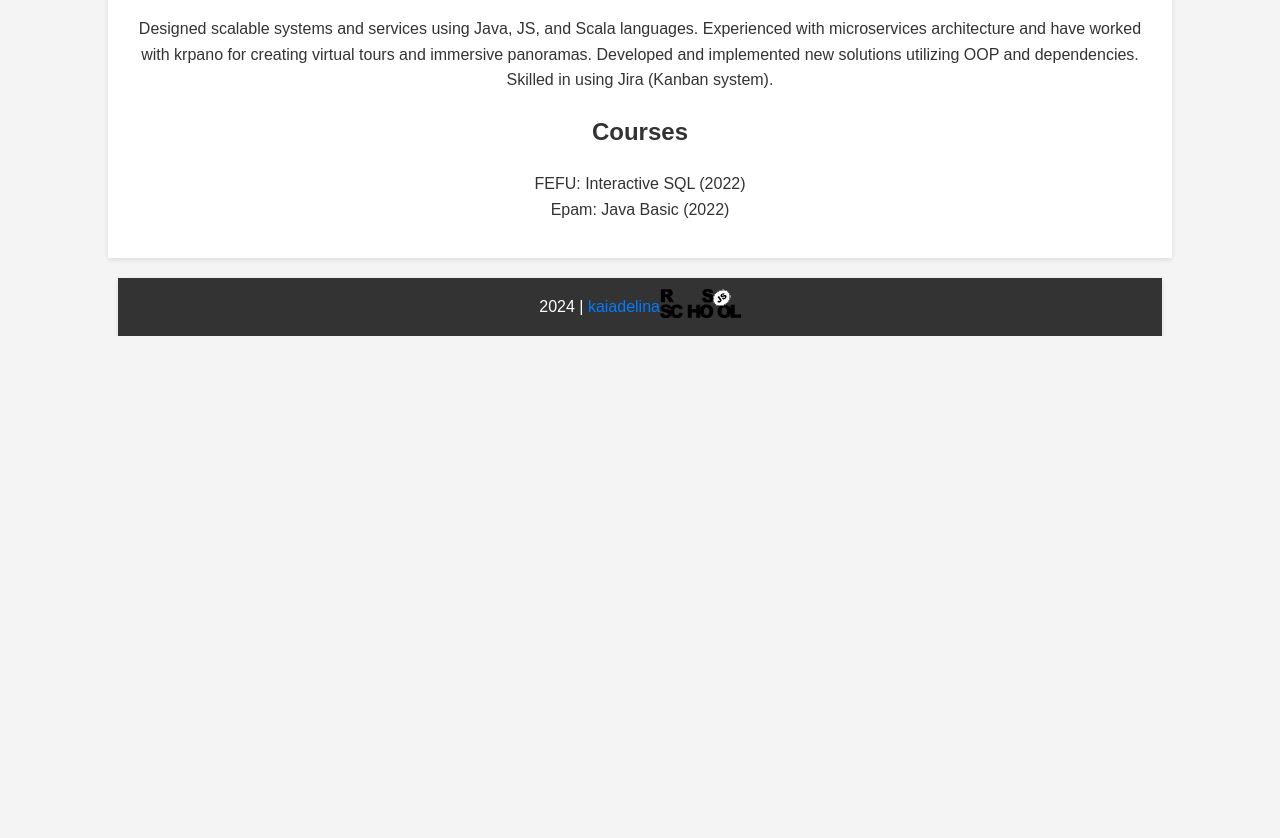
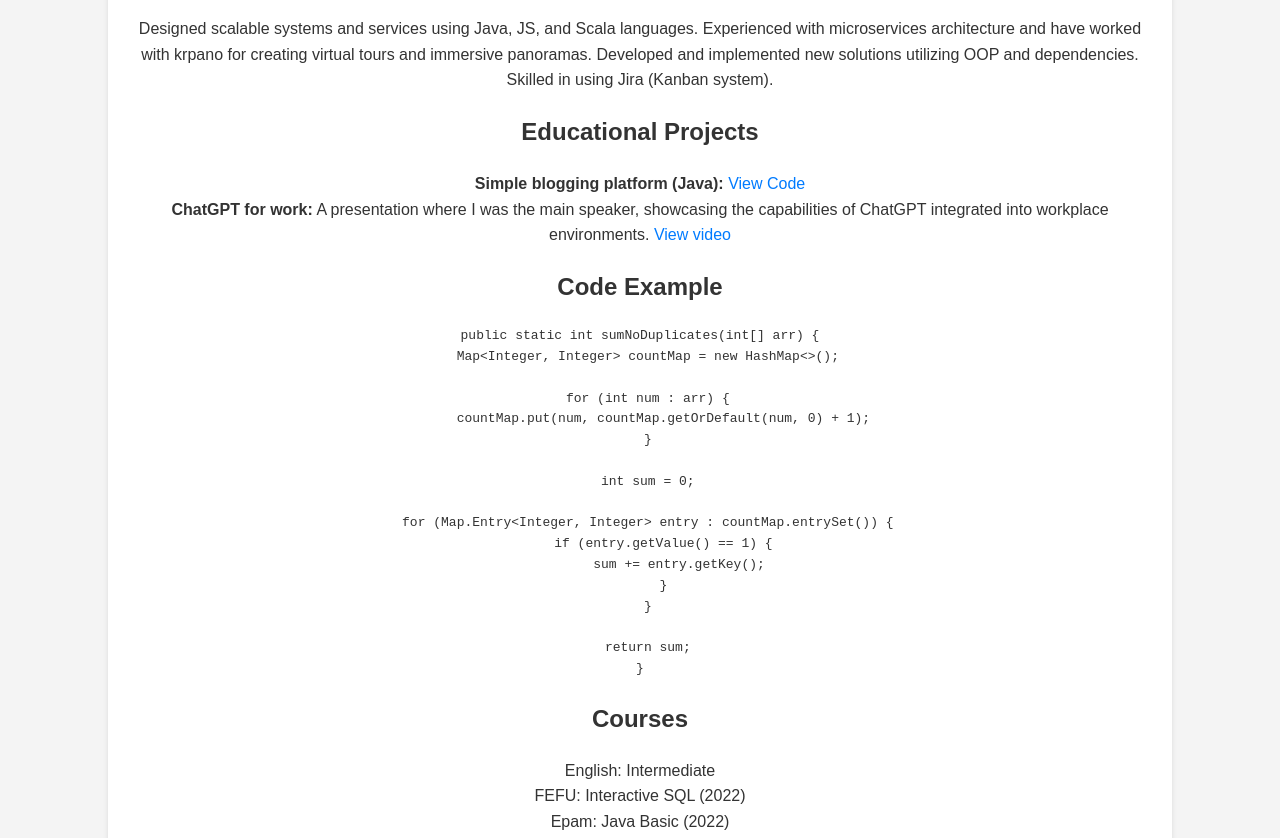
Before and after one commit to kaiadelina/rsschool-cv, a plain HTML site: page index.html in a window 1280 px wide. Shown: the part 1415-2253 px from the top of the page. Before the commit the page ends 1751 px from the top, so only its background shows below. Drawn offline with Linux system fonts and the light colour scheme.

Commit message:
fix: html validation

```diff
--- a/index.html
+++ b/index.html
@@ -8,7 +8,7 @@
 </head>
 <body>
     <header>
-        <video src="video.mp4" class="video" alt="Anastasiya Fiodarava" autoplay loop muted style="height: 150px;"></video>
+        <video src="video.mp4" class="video" title="Anastasiya Fiodarava" autoplay loop muted style="height: 150px;"></video>
         <h1>Anastasiya Fiodarava</h1>
         <p>Software Engineer</p>
         <nav>
@@ -58,9 +58,45 @@
             <h3>Software Engineer at Immoviewer</h3>
             <p>Designed scalable systems and services using Java, JS, and Scala languages. Experienced with microservices architecture and have worked with krpano for creating virtual tours and immersive panoramas. Developed and implemented new solutions utilizing OOP and dependencies. Skilled in using Jira (Kanban system).</p>
         </section>
+
+        <section id="educationalProjects">
+          <h2>Educational Projects</h2>
+          <ul>
+              <li>
+                  <strong>Simple blogging platform (Java):</strong>
+                  <a href="https://github.com/kaiadelina/Pet-blog" target="_blank">View Code</a>
+              </li>
+              <li>
+                  <strong>ChatGPT for work:</strong> A presentation where I was the main speaker, showcasing the capabilities of ChatGPT integrated into workplace environments.
+                  <a href="https://www.youtube.com/watch?v=uApHVW50wBI&t=2894s" target="_blank">View video</a>
+              </li>
+          </ul>
+      </section>
+
+        <section id="codeExample">
+          <h2>Code Example</h2>
+          <pre><code>public static int sumNoDuplicates(int[] arr) {
+  Map&lt;Integer, Integer&gt; countMap = new HashMap&lt;&gt;();
+
+  for (int num : arr) {
+      countMap.put(num, countMap.getOrDefault(num, 0) + 1);
+  }
+
+  int sum = 0;
+
+  for (Map.Entry&lt;Integer, Integer&gt; entry : countMap.entrySet()) {
+      if (entry.getValue() == 1) {
+          sum += entry.getKey();
+      }
+  }
+
+  return sum;
+}</code></pre>
+      </section>
         <section id="courses">
             <h2>Courses</h2>
             <ul>
+                <li>English: Intermediate</li>
                 <li>FEFU: Interactive SQL (2022)</li>
                 <li>Epam: Java Basic (2022)</li>
             </ul>
```
